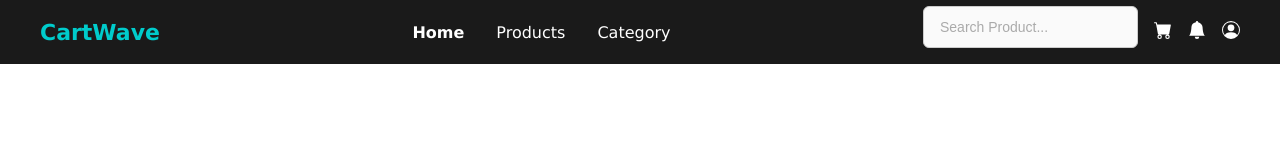
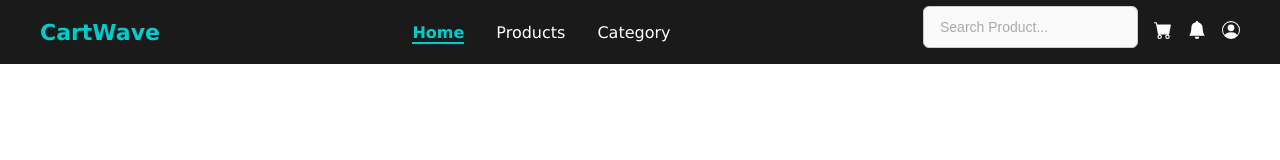
Before and after one commit to alinassarrr/cartwave, a React (Vite) app in the folder frontend/: page / in a window 1280 px wide. Both pictures are taken after typing "name@example.com", "Sample123" into the empty fields and a click on the button "Sign In". Shown: the top 160 px of the page. Built offline with nearby package versions, Linux system fonts and the light colour scheme.

Commit message:
feat(Navbar): Replace Link with NavLink for active link styling and update CSS for active state

```diff
--- a/frontend/src/components/NavIcon/index.jsx
+++ b/frontend/src/components/NavIcon/index.jsx
@@ -1,10 +1,10 @@
 import React from "react";
 import "./styles.css";
 import { BsCartFill } from "react-icons/bs";
-const NavIcon = ({ Icon, count }) => {
+const NavIcon = ({ Icon, count, active }) => {
   return (
     <div className="nav-icon">
-      <Icon size={18} />
+      <Icon size={18} color={active ? "#00cccc" : "white"} />
       {count > 0 && <span className="icon-badge">{count}</span>}
     </div>
   );
--- a/frontend/src/components/Navbar/index.jsx
+++ b/frontend/src/components/Navbar/index.jsx
@@ -1,7 +1,7 @@
 import { useUser } from "../../contexts/UserContext/index.jsx";
 import { useCart } from "../../contexts/CartContext";
 import InputField from "../InputField";
-import { Link } from "react-router-dom";
+import { Link, NavLink } from "react-router-dom";
 import { BsBellFill, BsCartFill, BsPersonCircle } from "react-icons/bs";
 import "./styles.css";
 import NavIcon from "../NavIcon/index.jsx";
@@ -9,6 +9,7 @@ import NavIcon from "../NavIcon/index.jsx";
 const Navbar = () => {
   const { user } = useUser();
   const { getCartCount } = useCart();
+
   return (
     <nav className="navbar container">
       <div className="logo">CartWave</div>
@@ -32,13 +33,28 @@ const Navbar = () => {
         ) : (
           <>
             <li>
-              <Link to="/home">Home</Link>
+              <NavLink
+                to="/home"
+                className={({ isActive }) => (isActive ? "active" : "")}
+              >
+                Home
+              </NavLink>
             </li>
             <li>
-              <Link to="/products">Products</Link>
+              <NavLink
+                to="/products"
+                className={({ isActive }) => (isActive ? "active" : "")}
+              >
+                Products
+              </NavLink>
             </li>
             <li>
-              <Link to="/categories">Category</Link>
+              <NavLink
+                to="/categories"
+                className={({ isActive }) => (isActive ? "active" : "")}
+              >
+                Category
+              </NavLink>
             </li>
           </>
         )}
@@ -55,19 +71,25 @@ const Navbar = () => {
             <InputField type="text" placeholder="Search Product..." />
             <ul className="nav-icons">
               <li>
-                <Link to="/cart">
-                  <NavIcon Icon={BsCartFill} count={getCartCount()} />
-                </Link>
+                <NavLink to="/cart">
+                  {({ isActive }) => (
+                    <NavIcon
+                      Icon={BsCartFill}
+                      count={getCartCount()}
+                      active={isActive}
+                    />
+                  )}
+                </NavLink>
               </li>
               <li>
-                <Link to="/notifications">
+                <NavLink to="/notifications">
                   <NavIcon Icon={BsBellFill} count={0} />
-                </Link>
+                </NavLink>
               </li>
               <li>
-                <Link to="/profile">
+                <NavLink to="/profile">
                   <BsPersonCircle size={18} />
-                </Link>
+                </NavLink>
               </li>
             </ul>
           </>
--- a/frontend/src/components/Navbar/styles.css
+++ b/frontend/src/components/Navbar/styles.css
@@ -34,13 +34,14 @@
   font-weight: 500;
   transition: color 0.3s ease;
 }
+.nav-links li a.active {
+  font-weight: 800;
+  border-bottom: 2px solid #00cccc;
+  color: #00cccc;
+}
 
 .nav-links li a:hover {
   color: #00cccc;
-}
-
-.nav-links li:first-child a {
-  font-weight: 700;
 }
 
 .nav-right {
```
